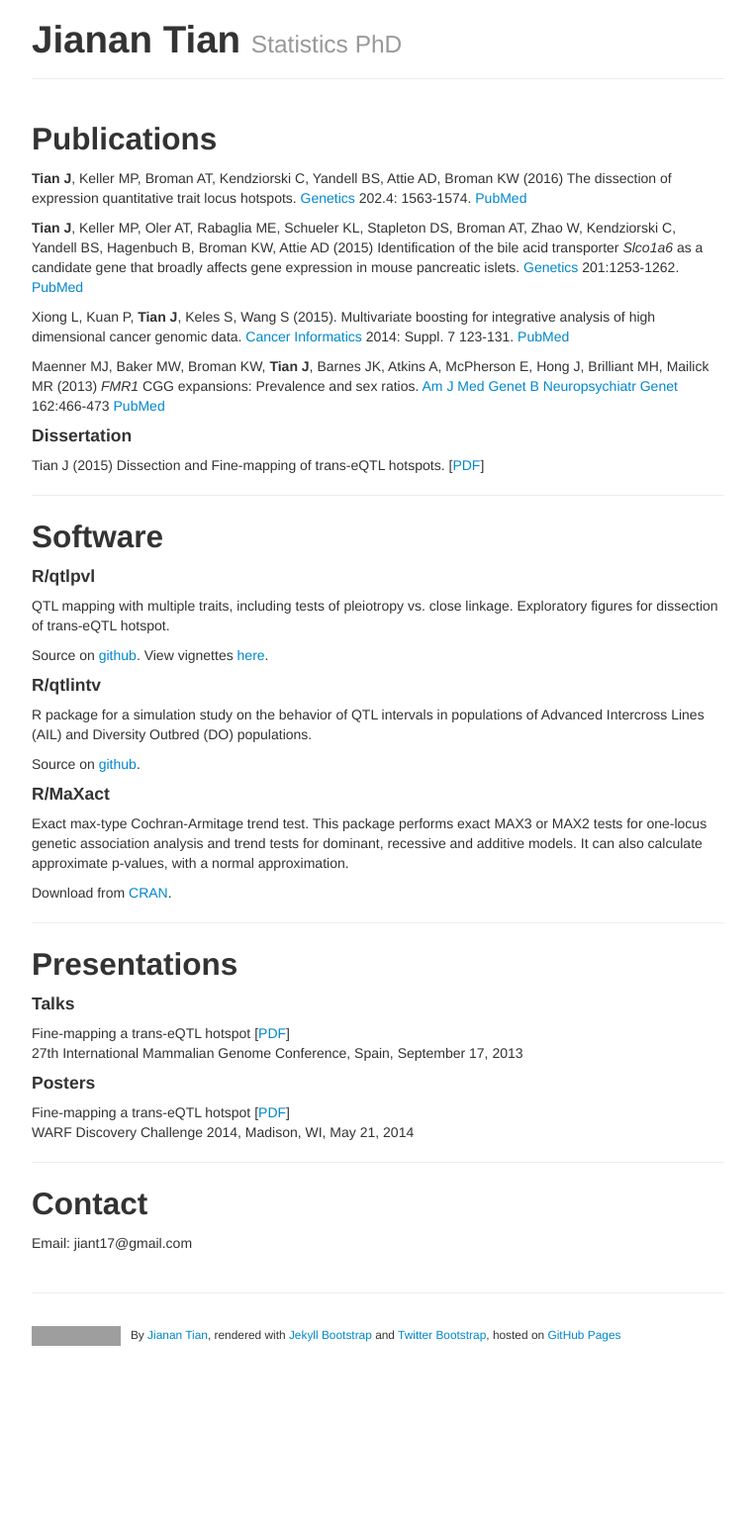
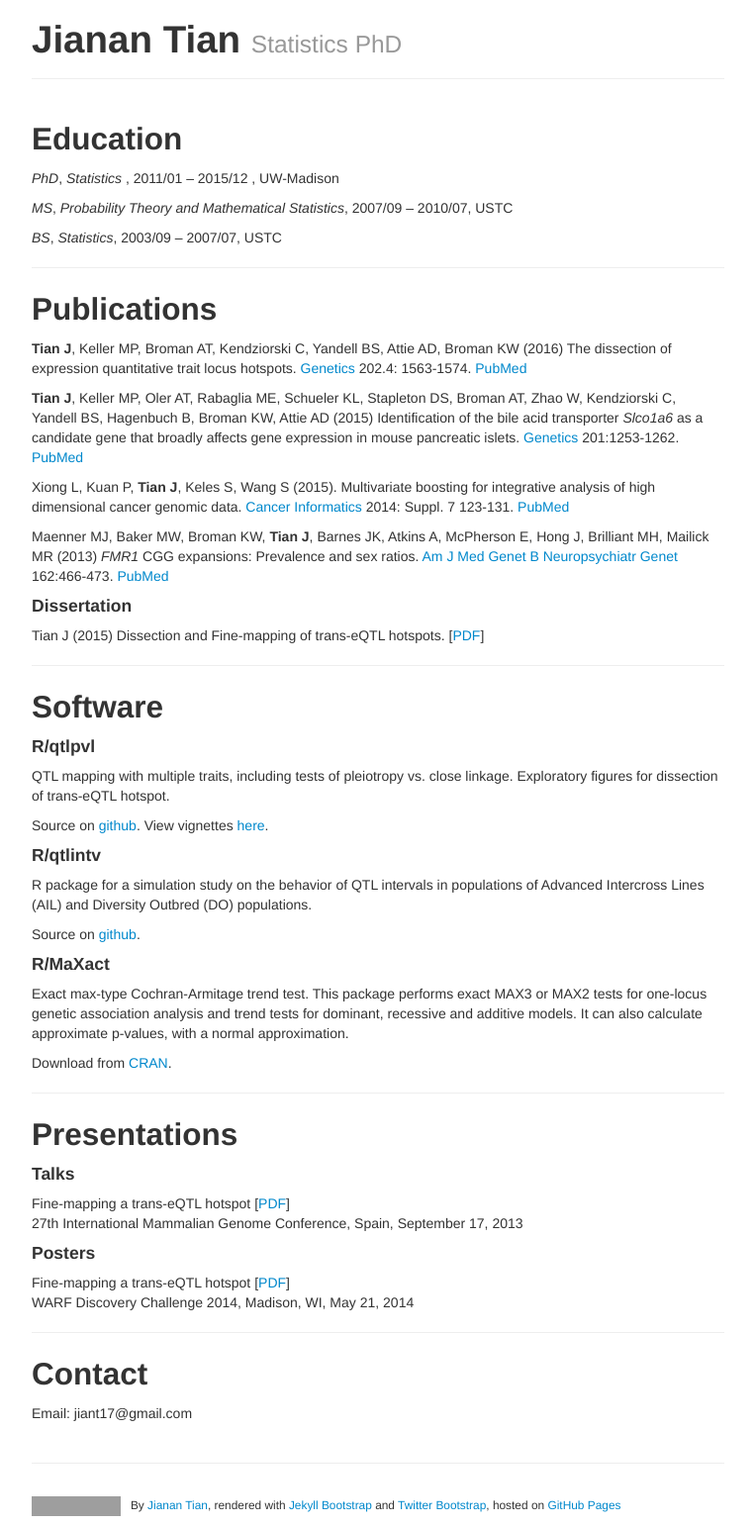
Before and after one commit to jianan/jianan.github.io, a Jekyll site: the page built from index.md, in a window 1280 px wide. Shown: the whole page at 99% size, without its empty margins (258-1021 px from the left). Built offline with Jekyll 4.4.1, drawn with Linux system fonts in a browser that asks for light colours; before the commit the page ends 1370 px from its top, so only the background shows below that; grey boxes are pictures that could not be loaded.

Commit message:
add Education

```diff
--- a/index.md
+++ b/index.md
@@ -3,6 +3,18 @@ layout: page
 title: Jianan Tian
 tagline: Statistics PhD
 ---
+
+## Education
+
+*PhD*, *Statistics* , 2011/01 -- 2015/12 , UW-Madison
+
+*MS*, *Probability Theory and Mathematical Statistics*, 2007/09 -- 2010/07, USTC
+
+*BS*, *Statistics*, 2003/09 -- 2007/07, USTC
+
+
+
+--------
 
 ## Publications
 
@@ -30,8 +42,9 @@ data. [Cancer Informatics](http://la-press.com/article.php?article_id=5205)
 Maenner MJ, Baker MW, Broman KW, **Tian J**, Barnes JK, Atkins A,
 McPherson E, Hong J, Brilliant MH, Mailick MR (2013) <i>FMR1</i> CGG
 expansions: Prevalence and sex ratios.
-[Am J Med Genet B Neuropsychiatr Genet](http://onlinelibrary.wiley.com/journal/10.1002/%28ISSN%291552-485X)
-162:466-473 [PubMed](http://www.ncbi.nlm.nih.gov/pubmed/23740716)
+[Am J Med Genet B Neuropsychiatr Genet](https://onlinelibrary.wiley.com/doi/abs/10.1002/ajmg.b.32176)
+162:466-473. [PubMed](http://www.ncbi.nlm.nih.gov/pubmed/23740716)
+
 
 #### Dissertation
 
```
